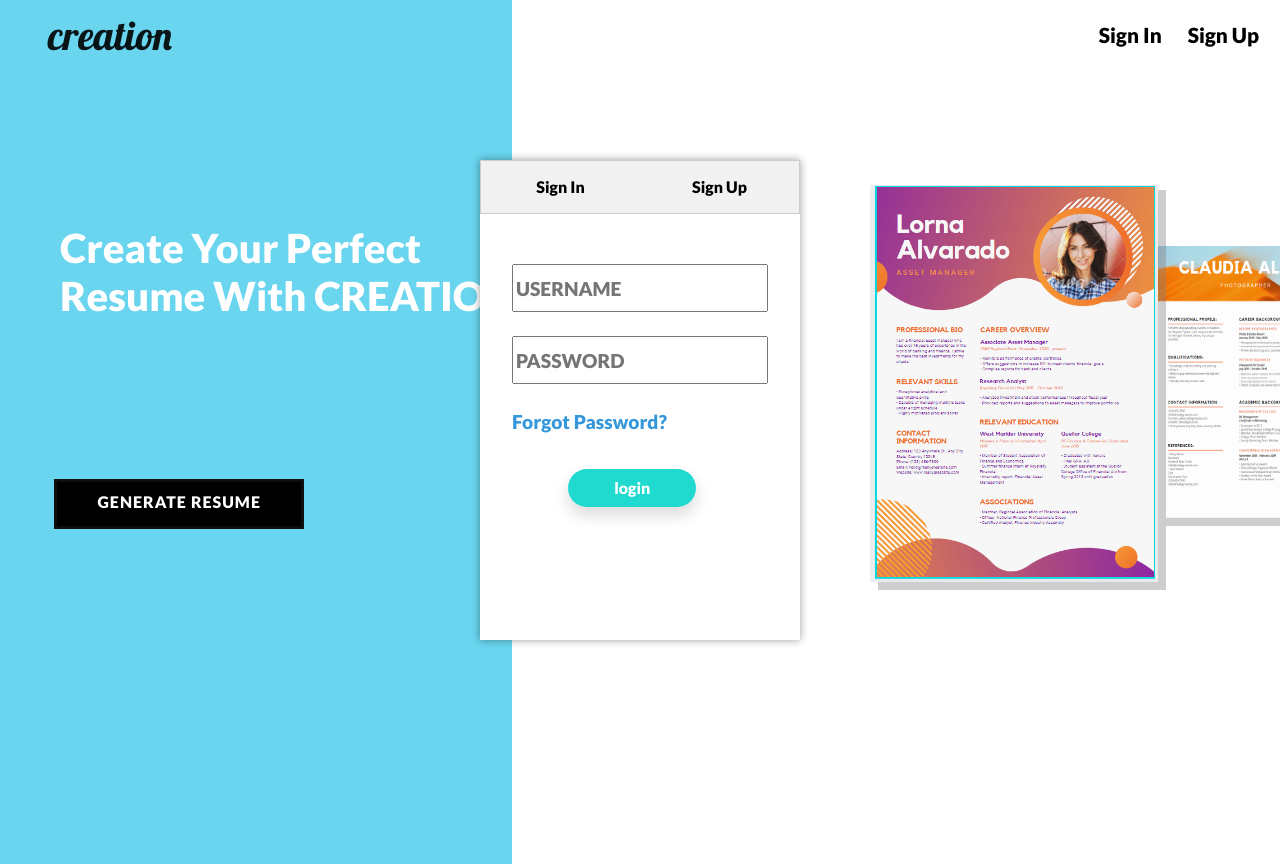
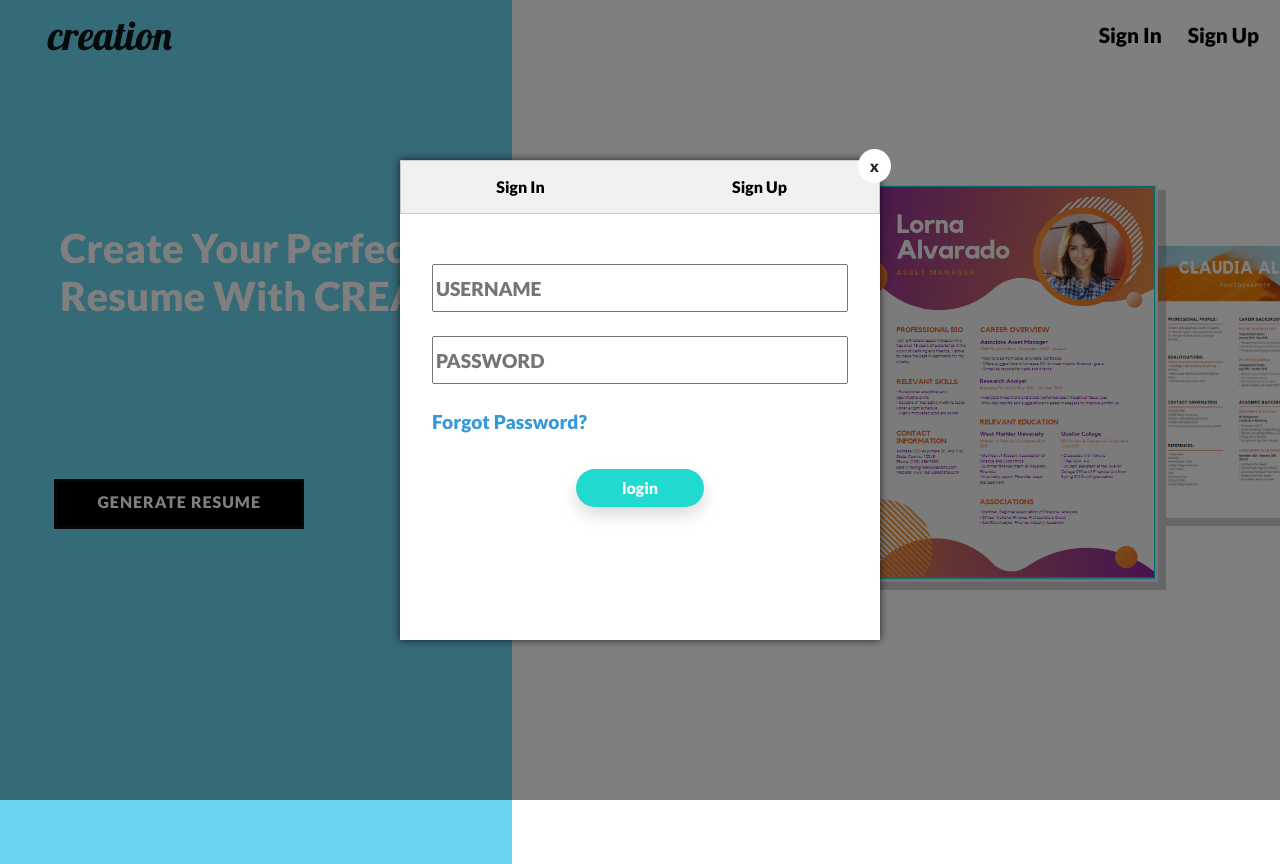
Before and after one commit to ArnabMdev/Creation-Resume-Maker, a plain HTML site: page Index.html in a window 1280 px wide. Both pictures are taken after a click on the link "Sign In". Shown: the top 864 px of the page. Drawn offline with nearby package versions, Linux system fonts and the light colour scheme.

Commit message:
signin modal close button and backdrop added

```diff
--- a/Index.html
+++ b/Index.html
@@ -1,27 +1,18 @@
 <!DOCTYPE html>
 <html lang="en">
+
 <head>
   <meta charset="UTF-8" />
   <meta http-equiv="X-UA-Compatible" content="IE=edge" />
   <meta name="viewport" content="width=device-width, initial-scale=1.0" />
-    <link
-      href="https://cdn.jsdelivr.net/npm/bootstrap@5.1.1/dist/css/bootstrap.min.css"
-      rel="stylesheet"
-      integrity="sha384-F3w7mX95PdgyTmZZMECAngseQB83DfGTowi0iMjiWaeVhAn4FJkqJByhZMI3AhiU"
-      crossorigin="anonymous"
-    />
+  <link href="https://cdn.jsdelivr.net/npm/bootstrap@5.1.1/dist/css/bootstrap.min.css" rel="stylesheet"
+    integrity="sha384-F3w7mX95PdgyTmZZMECAngseQB83DfGTowi0iMjiWaeVhAn4FJkqJByhZMI3AhiU" crossorigin="anonymous" />
   <link rel="preconnect" href="https://fonts.googleapis.com" />
   <link rel="preconnect" href="https://fonts.gstatic.com" crossorigin />
-    <link
-      href="https://fonts.googleapis.com/css2?family=Lobster&display=swap"
-      rel="stylesheet"
-    />
+  <link href="https://fonts.googleapis.com/css2?family=Lobster&display=swap" rel="stylesheet" />
   <link rel="preconnect" href="https://fonts.googleapis.com" />
   <link rel="preconnect" href="https://fonts.gstatic.com" crossorigin />
-    <link
-      href="https://fonts.googleapis.com/css2?family=Ultra&display=swap"
-      rel="stylesheet"
-    />
+  <link href="https://fonts.googleapis.com/css2?family=Ultra&display=swap" rel="stylesheet" />
   <link rel="preconnect" href="https://fonts.googleapis.com">
   <link rel="preconnect" href="https://fonts.gstatic.com" crossorigin>
   <link href="https://fonts.googleapis.com/css2?family=Lato:wght@900&display=swap" rel="stylesheet">
@@ -29,55 +20,33 @@
   <script src="tabs.js"></script>
   <title>Creation</title>
 </head>
+
 <body>
   <div class="blurfilter">
     <!-- navbar -->
-      <nav
-        class="navbar navbar-expand-lg navbar-light bg-light"
-        style="overflow: hidden;padding: 0;"
-      >
+    <nav class="navbar navbar-expand-lg navbar-light bg-light" style="overflow: hidden;padding: 0;">
       <div class="container-fluid" style="background-color: white; padding: 0;">
-          <a
-            class="navbar-brand"
-            href="#"
-            style="
+        <a class="navbar-brand" href="#" style="
             font-family: 'Lobster', cursive;
             font-size: 2.5rem;
             padding-left: 3rem;
             width: 40%;
 
             background-color: #6ad5ef;
-          "
-            >creation</a
-          >
-          <button
-            class="navbar-toggler"
-            type="button"
-            data-bs-toggle="collapse"
-            data-bs-target="#navbarTogglerDemo02"
-            aria-controls="navbarTogglerDemo02"
-            aria-expanded="false"
-            aria-label="Toggle navigation"
-          >
+          ">creation</a>
+        <button class="navbar-toggler" type="button" data-bs-toggle="collapse" data-bs-target="#navbarTogglerDemo02"
+          aria-controls="navbarTogglerDemo02" aria-expanded="false" aria-label="Toggle navigation">
           <span class="navbar-toggler-icon"></span>
         </button>
         <div class="collapse navbar-collapse" id="navbarTogglerDemo02">
           <ul class="navbar-nav ms-auto">
             <li class="nav-item">
-                <a
-                  class=" btnsgnIn"
-                  aria-current="page"
-                  onclick="openTabpage(event,'SignIn')"
-                >
+              <a class=" btnsgnIn" aria-current="page" onclick="openTabpage(event,'SignIn')">
                 Sign In
               </a>
             </li>
             <li class="nav-item">
-                <a
-                  class="btnsgnUp"
-                  aria-current="page"
-                  onclick="openTabpage(event,'SignUp')"
-                >
+              <a class="btnsgnUp" aria-current="page" onclick="openTabpage(event,'SignUp')">
                 Sign Up
               </a>
             </li>
@@ -95,7 +64,8 @@
               <a class="fancy" href="Form1.html">Generate Resume </a>
               <div class="icon">
                 <svg xmlns="http://www.w3.org/2000/svg" viewBox="0 0 268.832 268.832">
-                    <path d="M265.17 125.577l-80-80c-4.88-4.88-12.796-4.88-17.677 0-4.882 4.882-4.882 12.796 0 17.678l58.66 58.66H12.5c-6.903 0-12.5 5.598-12.5 12.5 0 6.903 5.597 12.5 12.5 12.5h213.654l-58.66 58.662c-4.88 4.882-4.88 12.796 0 17.678 2.44 2.44 5.64 3.66 8.84 3.66s6.398-1.22 8.84-3.66l79.997-80c4.883-4.882 4.883-12.796 0-17.678z"/>
+                  <path
+                    d="M265.17 125.577l-80-80c-4.88-4.88-12.796-4.88-17.677 0-4.882 4.882-4.882 12.796 0 17.678l58.66 58.66H12.5c-6.903 0-12.5 5.598-12.5 12.5 0 6.903 5.597 12.5 12.5 12.5h213.654l-58.66 58.662c-4.88 4.882-4.88 12.796 0 17.678 2.44 2.44 5.64 3.66 8.84 3.66s6.398-1.22 8.84-3.66l79.997-80c4.883-4.882 4.883-12.796 0-17.678z" />
                 </svg>
               </div>
             </div>
@@ -110,7 +80,9 @@
       </div>
     </div>
   </div>
+  <div class="backdrop">
     <div class="containerform">
+      <div class="close-button" onclick="closeTabpage(event)">x</div>
       <div class="tab">
         <button class="tablinks" onclick="openTab(event,'SignIn')">
           Sign In
@@ -155,11 +127,11 @@
         </form>
       </div>
     </div>
+  </div>
 
-    <script
-      src="https://cdn.jsdelivr.net/npm/bootstrap@5.1.1/dist/js/bootstrap.bundle.min.js"
+  <script src="https://cdn.jsdelivr.net/npm/bootstrap@5.1.1/dist/js/bootstrap.bundle.min.js"
     integrity="sha384-/bQdsTh/da6pkI1MST/rWKFNjaCP5gBSY4sEBT38Q/9RBh9AH40zEOg7Hlq2THRZ"
-      crossorigin="anonymous"
-    ></script>
+    crossorigin="anonymous"></script>
 </body>
+
 </html>
--- a/style.css
+++ b/style.css
@@ -1,7 +1,7 @@
-body{
+body {
   background: white;
   font-family: lato;
-    overflow-x:hidden;
+  overflow-x: hidden;
 }
 
 .verticalStrip {
@@ -9,50 +9,50 @@ body{
   top: 4rem;
   left: 0;
   width: 40%;
-    background-color: #6ad5EF;
-    height:100%;
+  background-color: #6ad5ef;
+  height: 100%;
 }
 
-.btnsgnIn{
-    margin-right: 1rem ;
-    width: 7.125rem;
-    height: 2.313rem;
-    font-size: 1.3rem;
-    text-decoration: none;
-    color: black;
-    padding:10px 5px;
-}
-
-
-.btnsgnUp{
+.btnsgnIn {
   margin-right: 1rem;
   width: 7.125rem;
   height: 2.313rem;
   font-size: 1.3rem;
   text-decoration: none;
   color: black;
-    padding:10px 5px;
+  padding: 10px 5px;
 }
 
-.btnsgnIn:hover, .btnsgnUp:hover{
-  border-radius:25px;
+.btnsgnUp {
+  margin-right: 1rem;
+  width: 7.125rem;
+  height: 2.313rem;
+  font-size: 1.3rem;
+  text-decoration: none;
+  color: black;
+  padding: 10px 5px;
+}
+
+.btnsgnIn:hover,
+.btnsgnUp:hover {
+  border-radius: 25px;
   /* padding: 10px; */
   background-color: rgb(80, 0, 230);
-  color:white;
+  color: white;
 }
 
-.headline{
+.headline {
   position: relative;
   left: 3rem;
   right: 0;
   width: 30rem;
   margin-top: 10rem;
   font-size: 2.5rem;
-    font-family: 'Lato', sans-serif;
+  font-family: "Lato", sans-serif;
   color: white;
 }
 
-.img1{
+.img1 {
   position: absolute;
   width: 18rem;
   height: 25rem;
@@ -63,7 +63,7 @@ body{
   z-index: 3;
 }
 
-.img2{
+.img2 {
   position: absolute;
   width: 11rem;
   height: 17rem;
@@ -73,27 +73,25 @@ body{
   z-index: 2;
   left: 68rem;
   top: 4rem;
-
 }
 
-.img3{
+.img3 {
   position: absolute;
-    width:9.438;
+  width: 9.438;
   height: 12rem;
   margin-right: 0px;
   margin-left: 0px;
   box-shadow: 0.5rem 0.5rem rgba(128, 128, 128, 0.384);
-    left :78rem;
-    top :6.5rem;
+  left: 78rem;
+  top: 6.5rem;
   z-index: 1;
-
 }
 
-.topofpage{
+.topofpage {
   margin-top: 7rem;
 }
 
-.Generate{
+.Generate {
   margin-left: 3rem;
   margin-top: 6rem;
   display: flex;
@@ -104,23 +102,22 @@ body{
   justify-content: center;
 }
 
-.wrapper{
+.wrapper {
   position: absolute;
   top: 55%;
   left: 35%;
   transform: translate(-50%, -50%);
 }
 
-  .link_wrapper{
+.link_wrapper {
   position: relative;
 }
 
-  .nav-item{
+.nav-item {
   cursor: pointer;
-
 }
 
-  a.fancy{
+a.fancy {
   display: block;
   width: 250px;
   height: 50px;
@@ -133,10 +130,10 @@ body{
   text-transform: uppercase;
   letter-spacing: 1px;
   border: 3px solid rgb(14, 14, 14);
-    transition: all .35s;
+  transition: all 0.35s;
 }
 
-  .icon{
+.icon {
   width: 50px;
   height: 50px;
   border: 3px solid transparent;
@@ -145,98 +142,116 @@ body{
   right: 0;
   top: 0;
   z-index: -1;
-    transition: all .35s;
+  transition: all 0.35s;
 }
 
-  .icon svg{
+.icon svg {
   width: 30px;
   position: absolute;
   top: calc(50% - 15px);
   left: calc(50% - 15px);
   transform: rotate(-45deg);
   fill: #000000;
-    transition: all .35s;
+  transition: all 0.35s;
 }
 
-  a.fancy:hover{
+a.fancy:hover {
   width: 200px;
   border: 3px solid #000000;
   background: transparent;
   color: #000000;
 }
 
-  a.fancy:hover + .icon{
+a.fancy:hover + .icon {
   border: 3px solid #000000;
   right: -25%;
 }
 
-.containerform{
+.backdrop {
+  position: absolute;
+  top: 0;
+  left: 0;
+  display: none;
+  height: 100vh;
+  width: 100vw;
+  background-color: rgb(0, 0, 0, 0.5);
+  z-index: 3;
+}
+
+.containerform {
   display: none;
   position: absolute;
   top: 50%;
   left: 50%;
-    transform: translate(-50%,-50%);
-    width: 20rem;
+  transform: translate(-50%, -50%);
+  width: 30rem;
   height: 30rem;
   z-index: 4;
   background: white;
   /* outline: auto; */
-    box-shadow: 0 0 8px rgba(0,0,0,0.4);
+  box-shadow: 0 0 8px rgba(0, 0, 0, 0.7);
 }
 
-.text{
+.text {
   padding: 0 2rem;
   font-size: 1.2rem;
   display: none;
   /* text-align: center; */
 }
 
-form{
+form {
   margin-top: 50px;
 }
 
-.data{
+.data {
   height: 2rem;
   width: 100%;
   margin: 40px 0;
 }
 
-input{
+input {
   height: 3rem;
   width: 100%;
 }
 
-input:focus{
+input:focus {
   border-color: #3498db;
   border-bottom-width: 2px;
 }
-.inner{
+.inner {
   height: 2rem;
   width: 100%;
 }
+.close-button {
+  position: absolute;
+  top: -11px;
+  right: -11px;
+  padding: 5px 12px;
+  border-radius: 50%;
+  background-color: white;
+}
 
-.loginbtn{
-    position: relative;
-    left: 22%;
-    background-color: #21DACF;
+.loginbtn {
+  display: block;
+  margin: auto;
+  background-color: #21dacf;
   text-align: center;
   vertical-align: middle;
   color: white;
   border-radius: 2rem;
   width: 8rem;
-
 }
 
-form .forgot-pwd a{
+form .forgot-pwd a {
   text-decoration: none;
   color: #3498db;
 }
 
-form .forgot-pwd a:hover{
+form .forgot-pwd a:hover {
   text-decoration: underline;
 }
 
-.tab{
+.tab {
   overflow: hidden;
   border: 1px solid #ccc;
   background-color: #f1f1f1;
--- a/tabs.js
+++ b/tabs.js
@@ -1,5 +1,4 @@
 function openTab(evt, tabname) {
-
   var i, tabcontent, tablinks;
   tabcontent = document.getElementsByClassName("text");
   for (i = 0; i < tabcontent.length; i++) {
@@ -15,19 +14,29 @@ function openTab(evt, tabname) {
   evt.currentTarget.className += " active";
 }
 
-function openTabpage(evt,tabname){
+function openTabpage(evt, tabname) {
   var tabview = document.getElementsByClassName("containerform");
+  var back = document.getElementsByClassName("backdrop");
+  back[0].style.display = "block";
   tabview[0].style.display = "block";
-    openTab(evt,tabname);
+  document.body.style.overflow = "hidden";
+  openTab(evt, tabname);
 }
 
-document.addEventListener('keydown', function(event){
-	if(event.key === "Escape"){
+function closeTabpage(evt) {
   var tabview = document.getElementsByClassName("containerform");
-		if(tabview[0].style.display=="block")
-        {
-            tabview[0].style.display ="none";
+  var back = document.getElementsByClassName("backdrop");
+  back[0].style.display = "none";
+  tabview[0].style.display = "none";
+  document.body.style.overflow = "auto";
+}
+
+document.addEventListener("keydown", function (event) {
+  if (event.key === "Escape") {
+    var tabview = document.getElementsByClassName("containerform");
+    if (tabview[0].style.display == "block") {
+      tabview[0].style.display = "none";
     }
   }
-    document.getElementsByTagName("body").style.background
+  document.getElementsByTagName("body").style.background;
 });
```
Lines whose indentation alone changed are shown as unchanged.
